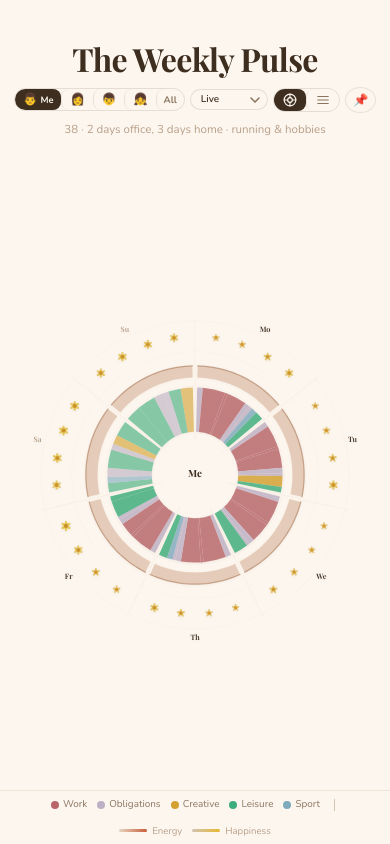
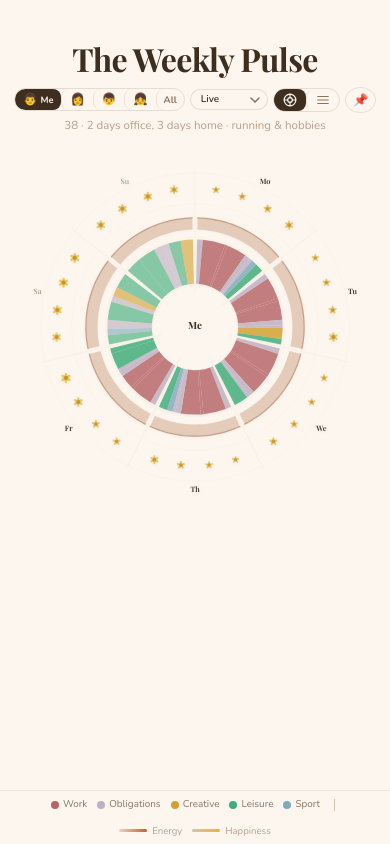
Before and after one commit to chieyong/weeklypulse, a React (Vite) app: page / in a window 390 px wide. Built offline with nearby package versions, Linux system fonts and the light colour scheme.

Commit message:
Reduce mobile gap between filters and visualization

```diff
--- a/src/App.jsx
+++ b/src/App.jsx
@@ -437,7 +437,7 @@ export default function App(){
       </div>}
       {/* Controls — desktop: two rows | mobile: one compact row */}
       {isMobile ? (
-        <div style={{display:"flex",alignItems:"center",justifyContent:"center",gap:5,marginBottom:8,flexWrap:"nowrap",padding:"0 4px"}}>
+        <div style={{display:"flex",alignItems:"center",justifyContent:"center",gap:5,marginBottom:4,flexWrap:"nowrap",padding:"0 4px"}}>
           <div style={{display:"flex",gap:0,borderRadius:20,overflow:"hidden",border:"1.5px solid rgba(61,46,31,.12)",flexShrink:0}}>
             {order.map((id,i)=>{const mm=members[id];if(!mm)return null;const act=multiMode!=="allen"&&multiMode!=="alleWeken"&&member===id;return (
               <button key={id} onClick={()=>{if(tabEdit&&member===id){setEditMemberName(id);}else if(multiMode==="alleWeken"){setMember(id);setFP(null);setFL(null);setFC(null);}else{setMember(id);setMultiMode("enkel");setFP(null);setFL(null);setFC(null);setViewSnap(null);}}} style={{fontFamily:"Nunito",fontSize:".72rem",padding:"4px 8px",border:"none",borderLeft:i===0?"none":"1px solid rgba(61,46,31,.1)",background:act?"#3D2E1F":"transparent",color:act?"#FDF6EE":"#8A7560",cursor:"pointer",transition:"all .2s",lineHeight:1,whiteSpace:"nowrap"}} title={mm.label}>
@@ -498,7 +498,7 @@ export default function App(){
       </div>}
       {/* Visual area */}
       {multiMode==="enkel" ? (
-        <div style={{flex:1,display:"flex",justifyContent:"center",alignItems:"center",minHeight:0}}>
+        <div style={{flex:1,display:"flex",justifyContent:"center",alignItems:isMobile?"flex-start":"center",minHeight:0}}>
           <div ref={wheelRef} style={{width:"100%",maxWidth:vizMode==="wheel"?"min(calc(100vh - 220px),840px)":"840px",maxHeight:vizMode==="wheel"?"calc(100vh - 220px)":undefined,display:"flex",justifyContent:"center",flexDirection:"column",alignItems:"center"}}>
             {vizMode==="wheel" ? (
               <Wheel days={days} highlightIdx={drawerDay!==null?drawerDay:hl} centerText={center} filterPerson={fP} filterLoc={fL} filterCat={fC} onDayClick={i=>{setMultiMode("enkel");setDrawerDay(drawerDay===i?null:i);}}/>
```
